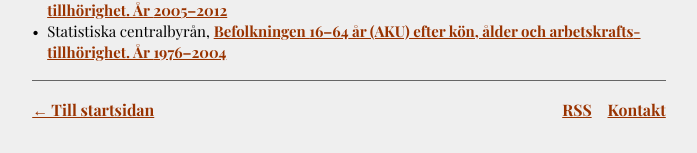
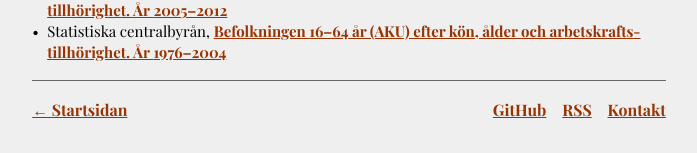
Before and after one commit to alimony/forbannadstatistik.polyscopic.works, a Jekyll site: the page built from sysselsattningsgrad/index.html, in a window 1280 px wide. Shown: the part 1915-2068 px from the top of the page, without its empty margins (291-988 px from the left). Built offline with Jekyll 4.4.1, drawn with Linux system fonts in a browser that asks for light colours; nearby versions of some CDN libraries; some web fonts are replaced; comment, search, counter and statistics services are not loaded.

Commit message:
Add link to GitHub.

```diff
--- a/_includes/footer.html
+++ b/_includes/footer.html
@@ -1,4 +1,4 @@
 <div id="footer">
-	{% if page.layout != 'none' %}<p class="left"><a href="/">&larr; Till startsidan</a></p>{% endif %}
-	<p class="right"><span class="rss"><a href="/feed.xml">RSS</a></span><a href="mailto:{{ site.email }}">Kontakt</a></p>
+	{% if page.layout != 'none' %}<p class="left"><a href="/">&larr; Startsidan</a></p>{% endif %}
+	<p class="right"><a href="https://github.com/alimony/forbannadstatistik.se/" target="_blank">GitHub</a><a href="/feed.xml">RSS</a><a href="mailto:{{ site.email }}">Kontakt</a></p>
 </div>
--- a/_includes/head.html
+++ b/_includes/head.html
@@ -7,7 +7,7 @@
 	<meta name="author" content="Markus Amalthea Magnuson" />
 	<meta name="viewport" content="width=device-width,initial-scale=1" />
 	<link rel="stylesheet" href="//fonts.googleapis.com/css?family=Playfair+Display:400,700,900,400italic,700italic,900italic" />
-	<link rel="stylesheet" href="/css/style.2.css" />
+	<link rel="stylesheet" href="/css/style.3.css" />
 	<link rel="canonical" href="{{ site.live_url }}{{ page.url | remove:'index.html' }}" />
 	<link rel="alternate" type="application/rss+xml" title="Prenumerera på Förbannad statistik" href="{{ site.live_rss_url }}" />
 	<script>
--- a/css/style.2.css
+++ b/css/style.3.css
@@ -143,4 +143,5 @@ td.message {
 	}
 	#footer .left { float: left; }
 	#footer .right { float: right; }
-	#footer .rss { padding-right: 1em; }
+		#footer .right a { padding-left: 1em; }
+			#footer .right a:first-child { padding-left: 0; }
```
